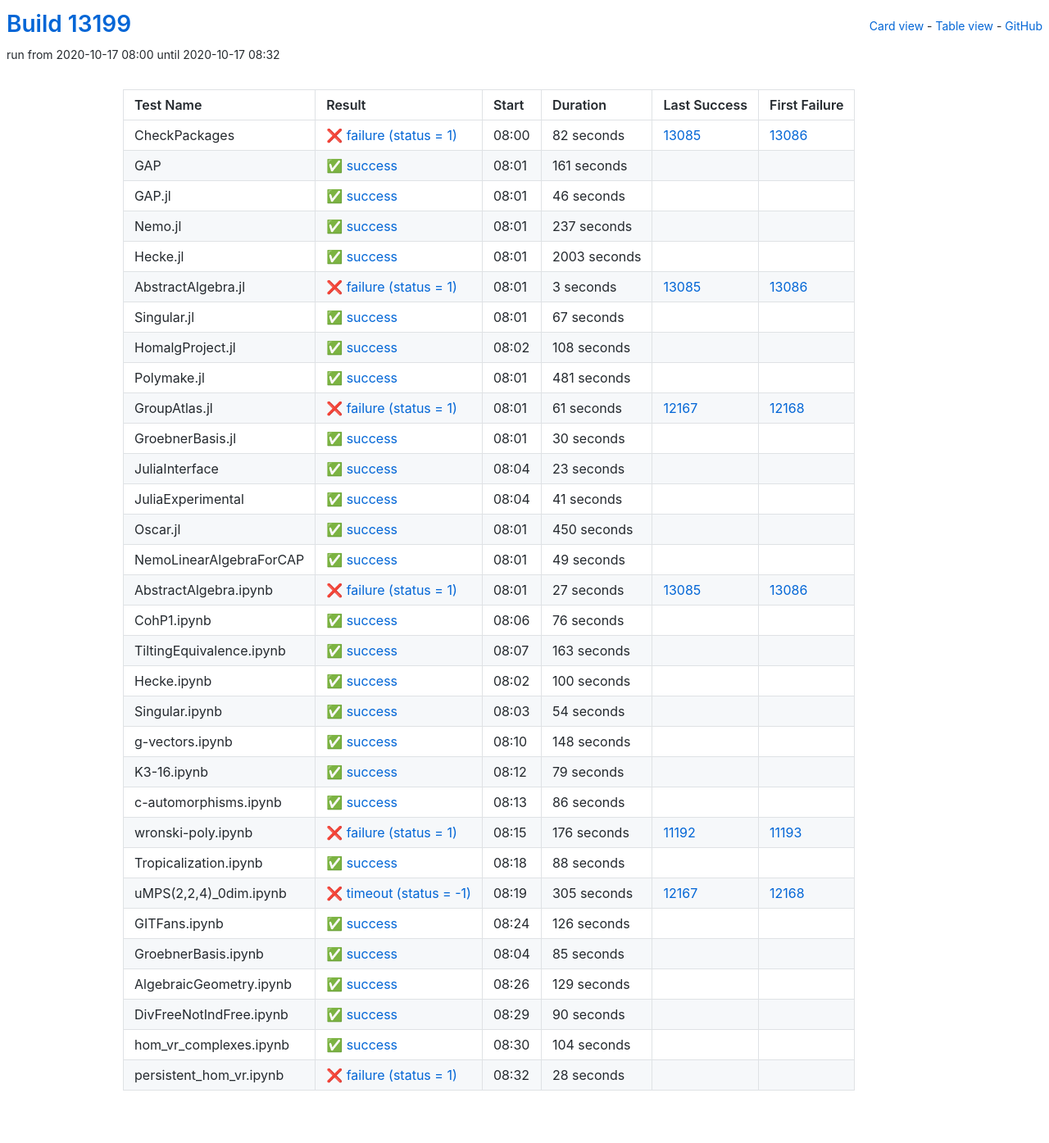
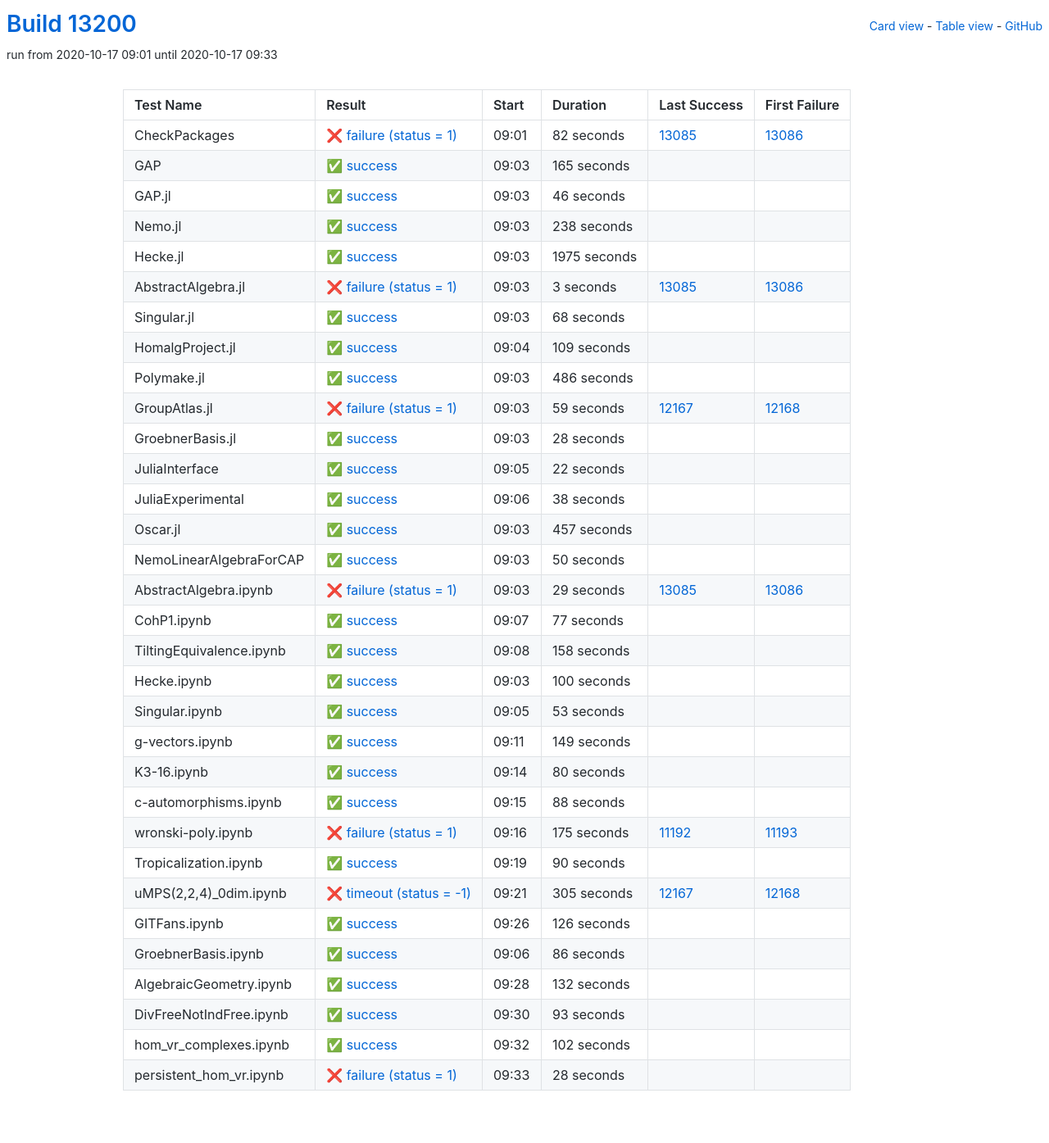
Before and after one commit to oscar-system/oscar-ci-status, a Jekyll site: the page built from table.html, in a window 1280 px wide. Shown: the whole page at 82% size. Built offline with Jekyll 4.4.1, drawn with Linux system fonts in a browser that asks for light colours.

Commit message:
Build #13200

```diff
--- a/_data/ci.yml
+++ b/_data/ci.yml
@@ -1,6 +1,6 @@
 ---
-build: 13199
-build_url: https://oscarci.mathematik.uni-kl.de/job/oscar/13199/
+build: 13200
+build_url: https://oscarci.mathematik.uni-kl.de/job/oscar/13200/
 job: oscar
 organization: oscar-system
 repo: oscar-ci-status
@@ -8,8 +8,8 @@ repourl: https://github.com/oscar-system/oscar-ci-status
 tests:
 - name: CheckPackages
   id: checkpackages
-  log: https://oscarci.mathematik.uni-kl.de/job/oscar/13199/artifact/logs/build-13199/CheckPackages.log
-  start: 2020-10-17 08:00
+  log: https://oscarci.mathematik.uni-kl.de/job/oscar/13200/artifact/logs/build-13200/CheckPackages.log
+  start: 2020-10-17 09:01
   success: false
   exitcode: 1
   status: failure
@@ -20,20 +20,20 @@ tests:
   first_failure_url: https://oscarci.mathematik.uni-kl.de/job/oscar/13086/
 - name: GAP
   id: gap
-  log: https://oscarci.mathematik.uni-kl.de/job/oscar/13199/artifact/logs/build-13199/GAP.log
-  start: 2020-10-17 08:01
+  log: https://oscarci.mathematik.uni-kl.de/job/oscar/13200/artifact/logs/build-13200/GAP.log
+  start: 2020-10-17 09:03
   success: true
   exitcode: 0
   status: success
-  duration: 161
+  duration: 165
   last_success: false
   last_success_url:
   first_failure: false
   first_failure_url:
 - name: GAP.jl
   id: gap-jl
-  log: https://oscarci.mathematik.uni-kl.de/job/oscar/13199/artifact/logs/build-13199/GAP.jl.log
-  start: 2020-10-17 08:01
+  log: https://oscarci.mathematik.uni-kl.de/job/oscar/13200/artifact/logs/build-13200/GAP.jl.log
+  start: 2020-10-17 09:03
   success: true
   exitcode: 0
   status: success
@@ -44,32 +44,32 @@ tests:
   first_failure_url:
 - name: Nemo.jl
   id: nemo-jl
-  log: https://oscarci.mathematik.uni-kl.de/job/oscar/13199/artifact/logs/build-13199/Nemo.jl.log
-  start: 2020-10-17 08:01
+  log: https://oscarci.mathematik.uni-kl.de/job/oscar/13200/artifact/logs/build-13200/Nemo.jl.log
+  start: 2020-10-17 09:03
   success: true
   exitcode: 0
   status: success
-  duration: 237
+  duration: 238
   last_success: false
   last_success_url:
   first_failure: false
   first_failure_url:
 - name: Hecke.jl
   id: hecke-jl
-  log: https://oscarci.mathematik.uni-kl.de/job/oscar/13199/artifact/logs/build-13199/Hecke.jl.log
-  start: 2020-10-17 08:01
+  log: https://oscarci.mathematik.uni-kl.de/job/oscar/13200/artifact/logs/build-13200/Hecke.jl.log
+  start: 2020-10-17 09:03
   success: true
   exitcode: 0
   status: success
-  duration: 2003
+  duration: 1975
   last_success: false
   last_success_url:
   first_failure: false
   first_failure_url:
 - name: AbstractAlgebra.jl
   id: abstractalgebra-jl
-  log: https://oscarci.mathematik.uni-kl.de/job/oscar/13199/artifact/logs/build-13199/AbstractAlgebra.jl.log
-  start: 2020-10-17 08:01
+  log: https://oscarci.mathematik.uni-kl.de/job/oscar/13200/artifact/logs/build-13200/AbstractAlgebra.jl.log
+  start: 2020-10-17 09:03
   success: false
   exitcode: 1
   status: failure
@@ -80,152 +80,152 @@ tests:
   first_failure_url: https://oscarci.mathematik.uni-kl.de/job/oscar/13086/
 - name: Singular.jl
   id: singular-jl
-  log: https://oscarci.mathematik.uni-kl.de/job/oscar/13199/artifact/logs/build-13199/Singular.jl.log
-  start: 2020-10-17 08:01
+  log: https://oscarci.mathematik.uni-kl.de/job/oscar/13200/artifact/logs/build-13200/Singular.jl.log
+  start: 2020-10-17 09:03
   success: true
   exitcode: 0
   status: success
-  duration: 67
+  duration: 68
   last_success: false
   last_success_url:
   first_failure: false
   first_failure_url:
 - name: HomalgProject.jl
   id: homalgproject-jl
-  log: https://oscarci.mathematik.uni-kl.de/job/oscar/13199/artifact/logs/build-13199/HomalgProject.jl.log
-  start: 2020-10-17 08:02
+  log: https://oscarci.mathematik.uni-kl.de/job/oscar/13200/artifact/logs/build-13200/HomalgProject.jl.log
+  start: 2020-10-17 09:04
   success: true
   exitcode: 0
   status: success
-  duration: 108
+  duration: 109
   last_success: false
   last_success_url:
   first_failure: false
   first_failure_url:
 - name: Polymake.jl
   id: polymake-jl
-  log: https://oscarci.mathematik.uni-kl.de/job/oscar/13199/artifact/logs/build-13199/Polymake.jl.log
-  start: 2020-10-17 08:01
+  log: https://oscarci.mathematik.uni-kl.de/job/oscar/13200/artifact/logs/build-13200/Polymake.jl.log
+  start: 2020-10-17 09:03
   success: true
   exitcode: 0
   status: success
-  duration: 481
+  duration: 486
   last_success: false
   last_success_url:
   first_failure: false
   first_failure_url:
 - name: GroupAtlas.jl
   id: groupatlas-jl
-  log: https://oscarci.mathematik.uni-kl.de/job/oscar/13199/artifact/logs/build-13199/GroupAtlas.jl.log
-  start: 2020-10-17 08:01
+  log: https://oscarci.mathematik.uni-kl.de/job/oscar/13200/artifact/logs/build-13200/GroupAtlas.jl.log
+  start: 2020-10-17 09:03
   success: false
   exitcode: 1
   status: failure
-  duration: 61
+  duration: 59
   last_success: 12167
   last_success_url: https://oscarci.mathematik.uni-kl.de/job/oscar/12167/
   first_failure: 12168
   first_failure_url: https://oscarci.mathematik.uni-kl.de/job/oscar/12168/
 - name: GroebnerBasis.jl
   id: groebnerbasis-jl
-  log: https://oscarci.mathematik.uni-kl.de/job/oscar/13199/artifact/logs/build-13199/GroebnerBasis.jl.log
-  start: 2020-10-17 08:01
+  log: https://oscarci.mathematik.uni-kl.de/job/oscar/13200/artifact/logs/build-13200/GroebnerBasis.jl.log
+  start: 2020-10-17 09:03
   success: true
   exitcode: 0
   status: success
-  duration: 30
+  duration: 28
   last_success: false
   last_success_url:
   first_failure: false
   first_failure_url:
 - name: JuliaInterface
   id: juliainterface
-  log: https://oscarci.mathematik.uni-kl.de/job/oscar/13199/artifact/logs/build-13199/JuliaInterface.log
-  start: 2020-10-17 08:04
+  log: https://oscarci.mathematik.uni-kl.de/job/oscar/13200/artifact/logs/build-13200/JuliaInterface.log
+  start: 2020-10-17 09:05
   success: true
   exitcode: 0
   status: success
-  duration: 23
+  duration: 22
   last_success: false
   last_success_url:
   first_failure: false
   first_failure_url:
 - name: JuliaExperimental
   id: juliaexperimental
-  log: https://oscarci.mathematik.uni-kl.de/job/oscar/13199/artifact/logs/build-13199/JuliaExperimental.log
-  start: 2020-10-17 08:04
+  log: https://oscarci.mathematik.uni-kl.de/job/oscar/13200/artifact/logs/build-13200/JuliaExperimental.log
+  start: 2020-10-17 09:06
   success: true
   exitcode: 0
   status: success
-  duration: 41
+  duration: 38
   last_success: false
   last_success_url:
   first_failure: false
   first_failure_url:
 - name: Oscar.jl
   id: oscar-jl
-  log: https://oscarci.mathematik.uni-kl.de/job/oscar/13199/artifact/logs/build-13199/Oscar.jl.log
-  start: 2020-10-17 08:01
+  log: https://oscarci.mathematik.uni-kl.de/job/oscar/13200/artifact/logs/build-13200/Oscar.jl.log
+  start: 2020-10-17 09:03
   success: true
   exitcode: 0
   status: success
-  duration: 450
+  duration: 457
   last_success: false
   last_success_url:
   first_failure: false
   first_failure_url:
 - name: NemoLinearAlgebraForCAP
   id: nemolinearalgebraforcap
-  log: https://oscarci.mathematik.uni-kl.de/job/oscar/13199/artifact/logs/build-13199/NemoLinearAlgebraForCAP.log
-  start: 2020-10-17 08:01
+  log: https://oscarci.mathematik.uni-kl.de/job/oscar/13200/artifact/logs/build-13200/NemoLinearAlgebraForCAP.log
+  start: 2020-10-17 09:03
   success: true
   exitcode: 0
   status: success
-  duration: 49
+  duration: 50
   last_success: false
   last_success_url:
   first_failure: false
   first_failure_url:
 - name: AbstractAlgebra.ipynb
   id: abstractalgebra-ipynb
-  log: https://oscarci.mathematik.uni-kl.de/job/oscar/13199/artifact/logs/build-13199/AbstractAlgebra.ipynb.log
-  start: 2020-10-17 08:01
+  log: https://oscarci.mathematik.uni-kl.de/job/oscar/13200/artifact/logs/build-13200/AbstractAlgebra.ipynb.log
+  start: 2020-10-17 09:03
   success: false
   exitcode: 1
   status: failure
-  duration: 27
+  duration: 29
   last_success: 13085
   last_success_url: https://oscarci.mathematik.uni-kl.de/job/oscar/13085/
   first_failure: 13086
   first_failure_url: https://oscarci.mathematik.uni-kl.de/job/oscar/13086/
 - name: CohP1.ipynb
   id: cohp1-ipynb
-  log: https://oscarci.mathematik.uni-kl.de/job/oscar/13199/artifact/logs/build-13199/CohP1.ipynb.log
-  start: 2020-10-17 08:06
+  log: https://oscarci.mathematik.uni-kl.de/job/oscar/13200/artifact/logs/build-13200/CohP1.ipynb.log
+  start: 2020-10-17 09:07
   success: true
   exitcode: 0
   status: success
-  duration: 76
+  duration: 77
   last_success: false
   last_success_url:
   first_failure: false
   first_failure_url:
 - name: TiltingEquivalence.ipynb
   id: tiltingequivalence-ipynb
-  log: https://oscarci.mathematik.uni-kl.de/job/oscar/13199/artifact/logs/build-13199/TiltingEquivalence.ipynb.log
-  start: 2020-10-17 08:07
+  log: https://oscarci.mathematik.uni-kl.de/job/oscar/13200/artifact/logs/build-13200/TiltingEquivalence.ipynb.log
+  start: 2020-10-17 09:08
   success: true
   exitcode: 0
   status: success
-  duration: 163
+  duration: 158
   last_success: false
   last_success_url:
   first_failure: false
   first_failure_url:
 - name: Hecke.ipynb
   id: hecke-ipynb
-  log: https://oscarci.mathematik.uni-kl.de/job/oscar/13199/artifact/logs/build-13199/Hecke.ipynb.log
-  start: 2020-10-17 08:02
+  log: https://oscarci.mathematik.uni-kl.de/job/oscar/13200/artifact/logs/build-13200/Hecke.ipynb.log
+  start: 2020-10-17 09:03
   success: true
   exitcode: 0
   status: success
@@ -236,68 +236,44 @@ tests:
   first_failure_url:
 - name: Singular.ipynb
   id: singular-ipynb
-  log: https://oscarci.mathematik.uni-kl.de/job/oscar/13199/artifact/logs/build-13199/Singular.ipynb.log
-  start: 2020-10-17 08:03
+  log: https://oscarci.mathematik.uni-kl.de/job/oscar/13200/artifact/logs/build-13200/Singular.ipynb.log
+  start: 2020-10-17 09:05
   success: true
   exitcode: 0
   status: success
-  duration: 54
+  duration: 53
   last_success: false
   last_success_url:
   first_failure: false
   first_failure_url:
 - name: g-vectors.ipynb
   id: g-vectors-ipynb
-  log: https://oscarci.mathematik.uni-kl.de/job/oscar/13199/artifact/logs/build-13199/g-vectors.ipynb.log
-  start: 2020-10-17 08:10
+  log: https://oscarci.mathematik.uni-kl.de/job/oscar/13200/artifact/logs/build-13200/g-vectors.ipynb.log
+  start: 2020-10-17 09:11
   success: true
   exitcode: 0
   status: success
-  duration: 148
+  duration: 149
   last_success: false
   last_success_url:
   first_failure: false
   first_failure_url:
 - name: K3-16.ipynb
   id: k3-16-ipynb
-  log: https://oscarci.mathematik.uni-kl.de/job/oscar/13199/artifact/logs/build-13199/K3-16.ipynb.log
-  start: 2020-10-17 08:12
+  log: https://oscarci.mathematik.uni-kl.de/job/oscar/13200/artifact/logs/build-13200/K3-16.ipynb.log
+  start: 2020-10-17 09:14
   success: true
   exitcode: 0
   status: success
-  duration: 79
+  duration: 80
   last_success: false
   last_success_url:
   first_failure: false
   first_failure_url:
 - name: c-automorphisms.ipynb
   id: c-automorphisms-ipynb
-  log: https://oscarci.mathematik.uni-kl.de/job/oscar/13199/artifact/logs/build-13199/c-automorphisms.ipynb.log
-  start: 2020-10-17 08:13
-  success: true
-  exitcode: 0
-  status: success
-  duration: 86
-  last_success: false
-  last_success_url:
-  first_failure: false
-  first_failure_url:
-- name: wronski-poly.ipynb
-  id: wronski-poly-ipynb
-  log: https://oscarci.mathematik.uni-kl.de/job/oscar/13199/artifact/logs/build-13199/wronski-poly.ipynb.log
-  start: 2020-10-17 08:15
-  success: false
-  exitcode: 1
-  status: failure
-  duration: 176
-  last_success: 11192
-  last_success_url: https://oscarci.mathematik.uni-kl.de/job/oscar/11192/
-  first_failure: 11193
-  first_failure_url: https://oscarci.mathematik.uni-kl.de/job/oscar/11193/
-- name: Tropicalization.ipynb
-  id: tropicalization-ipynb
-  log: https://oscarci.mathematik.uni-kl.de/job/oscar/13199/artifact/logs/build-13199/Tropicalization.ipynb.log
-  start: 2020-10-17 08:18
+  log: https://oscarci.mathematik.uni-kl.de/job/oscar/13200/artifact/logs/build-13200/c-automorphisms.ipynb.log
+  start: 2020-10-17 09:15
   success: true
   exitcode: 0
   status: success
@@ -306,10 +282,34 @@ tests:
   last_success_url:
   first_failure: false
   first_failure_url:
+- name: wronski-poly.ipynb
+  id: wronski-poly-ipynb
+  log: https://oscarci.mathematik.uni-kl.de/job/oscar/13200/artifact/logs/build-13200/wronski-poly.ipynb.log
+  start: 2020-10-17 09:16
+  success: false
+  exitcode: 1
+  status: failure
+  duration: 175
+  last_success: 11192
+  last_success_url: https://oscarci.mathematik.uni-kl.de/job/oscar/11192/
+  first_failure: 11193
+  first_failure_url: https://oscarci.mathematik.uni-kl.de/job/oscar/11193/
+- name: Tropicalization.ipynb
+  id: tropicalization-ipynb
+  log: https://oscarci.mathematik.uni-kl.de/job/oscar/13200/artifact/logs/build-13200/Tropicalization.ipynb.log
+  start: 2020-10-17 09:19
+  success: true
+  exitcode: 0
+  status: success
+  duration: 90
+  last_success: false
+  last_success_url:
+  first_failure: false
+  first_failure_url:
 - name: uMPS(2,2,4)_0dim.ipynb
   id: umps-2-2-4-0dim-ipynb
-  log: https://oscarci.mathematik.uni-kl.de/job/oscar/13199/artifact/logs/build-13199/uMPS-2-2-4-_0dim.ipynb.log
-  start: 2020-10-17 08:19
+  log: https://oscarci.mathematik.uni-kl.de/job/oscar/13200/artifact/logs/build-13200/uMPS-2-2-4-_0dim.ipynb.log
+  start: 2020-10-17 09:21
   success: false
   exitcode: -1
   status: timeout
@@ -320,8 +320,8 @@ tests:
   first_failure_url: https://oscarci.mathematik.uni-kl.de/job/oscar/12168/
 - name: GITFans.ipynb
   id: gitfans-ipynb
-  log: https://oscarci.mathematik.uni-kl.de/job/oscar/13199/artifact/logs/build-13199/GITFans.ipynb.log
-  start: 2020-10-17 08:24
+  log: https://oscarci.mathematik.uni-kl.de/job/oscar/13200/artifact/logs/build-13200/GITFans.ipynb.log
+  start: 2020-10-17 09:26
   success: true
   exitcode: 0
   status: success
@@ -332,56 +332,56 @@ tests:
   first_failure_url:
 - name: GroebnerBasis.ipynb
   id: groebnerbasis-ipynb
-  log: https://oscarci.mathematik.uni-kl.de/job/oscar/13199/artifact/logs/build-13199/GroebnerBasis.ipynb.log
-  start: 2020-10-17 08:04
+  log: https://oscarci.mathematik.uni-kl.de/job/oscar/13200/artifact/logs/build-13200/GroebnerBasis.ipynb.log
+  start: 2020-10-17 09:06
   success: true
   exitcode: 0
   status: success
-  duration: 85
+  duration: 86
   last_success: false
   last_success_url:
   first_failure: false
   first_failure_url:
 - name: AlgebraicGeometry.ipynb
   id: algebraicgeometry-ipynb
-  log: https://oscarci.mathematik.uni-kl.de/job/oscar/13199/artifact/logs/build-13199/AlgebraicGeometry.ipynb.log
-  start: 2020-10-17 08:26
+  log: https://oscarci.mathematik.uni-kl.de/job/oscar/13200/artifact/logs/build-13200/AlgebraicGeometry.ipynb.log
+  start: 2020-10-17 09:28
   success: true
   exitcode: 0
   status: success
-  duration: 129
+  duration: 132
   last_success: false
   last_success_url:
   first_failure: false
   first_failure_url:
 - name: DivFreeNotIndFree.ipynb
   id: divfreenotindfree-ipynb
-  log: https://oscarci.mathematik.uni-kl.de/job/oscar/13199/artifact/logs/build-13199/DivFreeNotIndFree.ipynb.log
-  start: 2020-10-17 08:29
+  log: https://oscarci.mathematik.uni-kl.de/job/oscar/13200/artifact/logs/build-13200/DivFreeNotIndFree.ipynb.log
+  start: 2020-10-17 09:30
   success: true
   exitcode: 0
   status: success
-  duration: 90
+  duration: 93
   last_success: false
   last_success_url:
   first_failure: false
   first_failure_url:
 - name: hom_vr_complexes.ipynb
   id: hom-vr-complexes-ipynb
-  log: https://oscarci.mathematik.uni-kl.de/job/oscar/13199/artifact/logs/build-13199/hom_vr_complexes.ipynb.log
-  start: 2020-10-17 08:30
+  log: https://oscarci.mathematik.uni-kl.de/job/oscar/13200/artifact/logs/build-13200/hom_vr_complexes.ipynb.log
+  start: 2020-10-17 09:32
   success: true
   exitcode: 0
   status: success
-  duration: 104
+  duration: 102
   last_success: false
   last_success_url:
   first_failure: false
   first_failure_url:
 - name: persistent_hom_vr.ipynb
   id: persistent-hom-vr-ipynb
-  log: https://oscarci.mathematik.uni-kl.de/job/oscar/13199/artifact/logs/build-13199/persistent_hom_vr.ipynb.log
-  start: 2020-10-17 08:32
+  log: https://oscarci.mathematik.uni-kl.de/job/oscar/13200/artifact/logs/build-13200/persistent_hom_vr.ipynb.log
+  start: 2020-10-17 09:33
   success: false
   exitcode: 1
   status: failure
```
Also changed, not shown: README.md.
